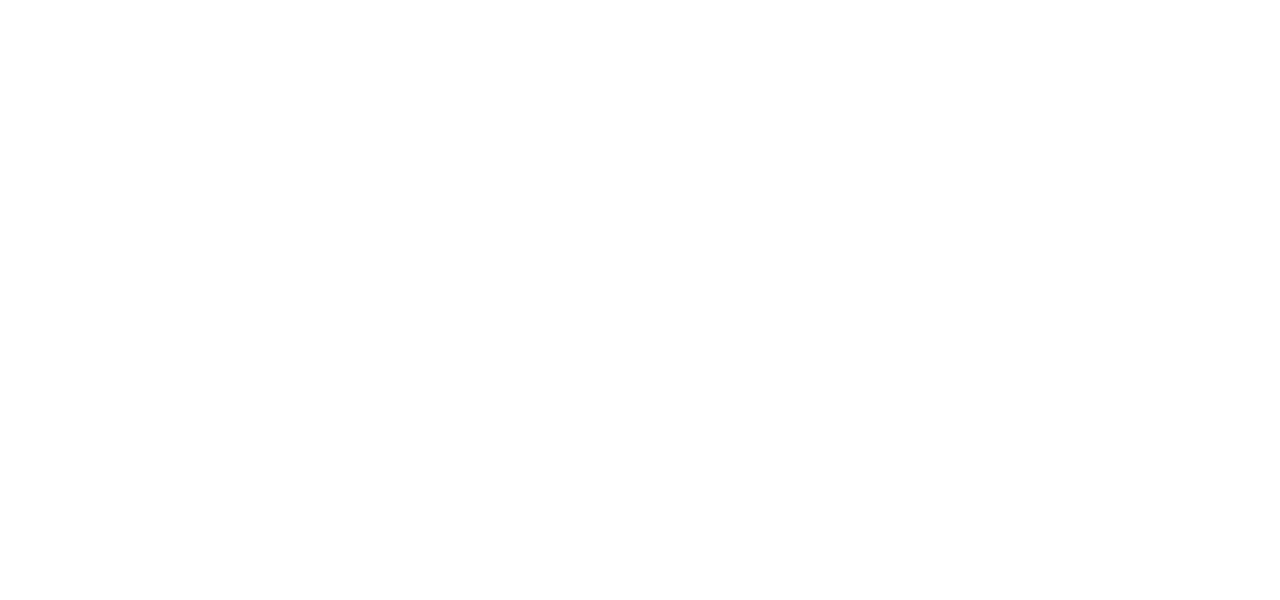
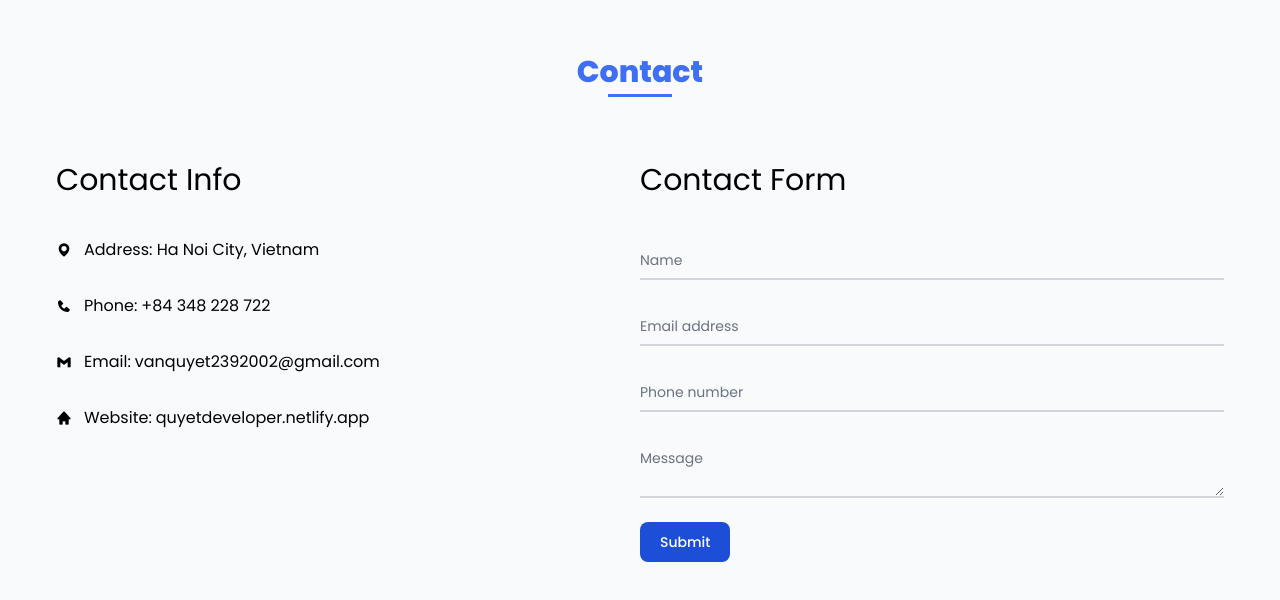
Before and after one commit to pvq2k2/Pham_Van_Quyet, a React (Vite) app: page / in a window 1280 px wide. Shown: the part 2885-3485 px from the top of the page. Before the commit the page ends 2843 px from the top, so only its background shows below. Built offline with nearby package versions, Linux system fonts and the light colour scheme.

Commit message:
feat: Contact Components

```diff
--- a/src/components/About.jsx
+++ b/src/components/About.jsx
@@ -4,7 +4,7 @@
   return (
       <section className="pt-20 pb-40 bg-slate-50 dark:bg-[#1F2235] transition duration-500" id="about">
           <h2 className="relative text-3xl text-left sm:text-center text-[#3e6ff4] mt-4 mb-8 font-extrabold pl-4 sm:pl-0
-          after:absolute after:w-16 after:h-[3px] after:left-0 after:right-0 after:m-0 after:ml-4 after:top-10 after:bg-[#3e6ff4] sm:after:m-auto sm:after:ml-0">About</h2>
+          after:absolute after:w-16 after:h-[3px] after:left-4 after:right-0 after:top-10 after:bg-[#3e6ff4] sm:after:left-0 sm:after:m-auto">About</h2>
           <div className="gap-y-8 text-center sm:text-left mx-auto pt-10 xl:w-[1200px] grid grid-cols-1 sm:grid-cols-2 items-center px-4">
           <div className="self-center relative mx-auto sm:mx-0 sm:left-1/4 lg:left-1/3">
           <img className="w-[200px] rounded-lg" src="https://i.postimg.cc/FHpjqR1Y/Alcidesmarcio.jpg" alt />
--- /dev/null
+++ b/src/components/Contact.jsx
@@ -0,0 +1,78 @@
+import React from 'react'
+
+const Contact = () => {
+  return (
+      <section className="pt-20 pb-40 bg-slate-50 dark:bg-[#1F2235] transition duration-500" id="contact">
+          <h2 className="relative text-3xl text-left sm:text-center text-[#3e6ff4] mt-4 mb-8 font-extrabold pl-4 sm:pl-0
+          after:absolute after:w-16 after:h-[3px] after:left-4 after:right-0 after:top-10 after:bg-[#3e6ff4] sm:after:left-0 sm:after:m-auto">Contact</h2>
+          <div className="gap-y-8 text-left mx-auto pt-10 xl:w-[1200px] grid grid-cols-1 sm:grid-cols-2 px-4">
+            <div>
+                <h3 className="mb-10 text-3xl dark:text-white">Contact Info</h3>
+                <ul className="flex flex-col text-base">
+                    <li className="flex flex-col sm:flex-row mb-8 sm:items-center">
+                        <i className="bx bxs-map mr-3 dark:text-white" />
+                        <span className="dark:text-white">Address: Ha Noi City, Vietnam</span>
+                    </li>
+                    <li className="flex flex-col sm:flex-row mb-8 sm:items-center">
+                        <i className="bx bxs-phone mr-3 dark:text-white" />
+                        <span className="dark:text-white">Phone:<a href="tel:+84348228722" className="pl-1 hover:underline hover:text-[#3e6ff4]">+84 348 228 722</a></span>
+                    </li>
+                    <li className="flex flex-col sm:flex-row mb-8 sm:items-center">
+                        <i className="bx bxl-gmail mr-3 dark:text-white" />
+                        <span className="dark:text-white">Email:<a href="mailto:vanquyet2392002@gmail.com" className="pl-1 hover:underline hover:text-[#3e6ff4]">vanquyet2392002@gmail.com</a></span>
+                    </li>
+                    <li className="flex flex-col sm:flex-row mb-8 sm:items-center">
+                    <i className="bx bxs-home mr-3 dark:text-white" />
+                    <span className="dark:text-white">Website:<a href="#home" className="pl-1 hover:underline hover:text-[#3e6ff4]">quyetdeveloper.netlify.app</a></span>
+                    </li>
+                </ul>
+            </div>
+    <div>
+        <h3 className="mb-10 text-3xl dark:text-white">Contact Form</h3>
+    <form>
+        <div className="relative z-0 w-full mb-6 group">
+            <input type="text" name="floating_name" id="floating_name" className="block py-2.5 px-0 w-full text-sm text-gray-900 bg-transparent border-0 border-b-2 border-gray-300 appearance-none dark:text-white dark:border-gray-600 dark:focus:border-blue-500 focus:outline-none focus:ring-0 focus:border-blue-600 peer" placeholder=" " required />
+            <label htmlFor="floating_name" className="peer-focus:font-medium absolute text-sm text-gray-500 dark:text-gray-400 duration-300 transform -translate-y-6 scale-75 top-3 -z-10 origin-[0] peer-focus:left-0 peer-focus:text-blue-600 peer-focus:dark:text-blue-500 peer-placeholder-shown:scale-100 peer-placeholder-shown:translate-y-0 peer-focus:scale-75 peer-focus:-translate-y-6">Name</label>
+        </div>
+        <div className="relative z-0 w-full mb-6 group">
+            <input type="email" name="floating_email" className="block py-2.5 px-0 w-full text-sm text-gray-900 bg-transparent border-0 border-b-2 border-gray-300 appearance-none dark:text-white dark:border-gray-600 dark:focus:border-blue-500 focus:outline-none focus:ring-0 focus:border-blue-600 peer" placeholder=" " required />
+            <label htmlFor="floating_email" className="peer-focus:font-medium absolute text-sm text-gray-500 dark:text-gray-400 duration-300 transform -translate-y-6 scale-75 top-3 -z-10 origin-[0] peer-focus:left-0 peer-focus:text-blue-600 peer-focus:dark:text-blue-500 peer-placeholder-shown:scale-100 peer-placeholder-shown:translate-y-0 peer-focus:scale-75 peer-focus:-translate-y-6">Email address</label>
+        </div>
+        <div className="relative z-0 w-full mb-6 group">
+            <input type="tel" name="floating_phone" id="floating_phone" className="block py-2.5 px-0 w-full text-sm text-gray-900 bg-transparent border-0 border-b-2 border-gray-300 appearance-none dark:text-white dark:border-gray-600 dark:focus:border-blue-500 focus:outline-none focus:ring-0 focus:border-blue-600 peer" placeholder=" " required />
+            <label htmlFor="floating_phone" className="peer-focus:font-medium absolute text-sm text-gray-500 dark:text-gray-400 duration-300 transform -translate-y-6 scale-75 top-3 -z-10 origin-[0] peer-focus:left-0 peer-focus:text-blue-600 peer-focus:dark:text-blue-500 peer-placeholder-shown:scale-100 peer-placeholder-shown:translate-y-0 peer-focus:scale-75 peer-focus:-translate-y-6">Phone number</label>
+        </div>
+        <div className="relative z-0 w-full mb-6 group">
+            <textarea className="block py-2.5 px-0 w-full text-sm text-gray-900 bg-transparent border-0 border-b-2 border-gray-300 appearance-none dark:text-white dark:border-gray-600 dark:focus:border-blue-500 focus:outline-none focus:ring-0 focus:border-blue-600 peer" placeholder=" " required />
+            <label className="peer-focus:font-medium absolute text-sm text-gray-500 dark:text-gray-400 duration-300 transform -translate-y-6 scale-75 top-3 -z-10 origin-[0] peer-focus:left-0 peer-focus:text-blue-600 peer-focus:dark:text-blue-500 peer-placeholder-shown:scale-100 peer-placeholder-shown:translate-y-0 peer-focus:scale-75 peer-focus:-translate-y-6">Message</label>
+        </div>
+  {/* <div className="grid xl:grid-cols-2 xl:gap-6">
+    <div className="relative z-0 w-full mb-6 group">
+      <input type="text" name="floating_first_name" id="floating_first_name" className="block py-2.5 px-0 w-full text-sm text-gray-900 bg-transparent border-0 border-b-2 border-gray-300 appearance-none dark:text-white dark:border-gray-600 dark:focus:border-blue-500 focus:outline-none focus:ring-0 focus:border-blue-600 peer" placeholder=" " required />
+      <label htmlFor="floating_first_name" className="peer-focus:font-medium absolute text-sm text-gray-500 dark:text-gray-400 duration-300 transform -translate-y-6 scale-75 top-3 -z-10 origin-[0] peer-focus:left-0 peer-focus:text-blue-600 peer-focus:dark:text-blue-500 peer-placeholder-shown:scale-100 peer-placeholder-shown:translate-y-0 peer-focus:scale-75 peer-focus:-translate-y-6">First name</label>
+    </div>
+    <div className="relative z-0 w-full mb-6 group">
+      <input type="text" name="floating_last_name" id="floating_last_name" className="block py-2.5 px-0 w-full text-sm text-gray-900 bg-transparent border-0 border-b-2 border-gray-300 appearance-none dark:text-white dark:border-gray-600 dark:focus:border-blue-500 focus:outline-none focus:ring-0 focus:border-blue-600 peer" placeholder=" " required />
+      <label htmlFor="floating_last_name" className="peer-focus:font-medium absolute text-sm text-gray-500 dark:text-gray-400 duration-300 transform -translate-y-6 scale-75 top-3 -z-10 origin-[0] peer-focus:left-0 peer-focus:text-blue-600 peer-focus:dark:text-blue-500 peer-placeholder-shown:scale-100 peer-placeholder-shown:translate-y-0 peer-focus:scale-75 peer-focus:-translate-y-6">Last name</label>
+    </div>
+  </div>
+  <div className="grid xl:grid-cols-2 xl:gap-6">
+    <div className="relative z-0 w-full mb-6 group">
+      <input type="tel" pattern="[0-9]{3}-[0-9]{3}-[0-9]{4}" name="floating_phone" id="floating_phone" className="block py-2.5 px-0 w-full text-sm text-gray-900 bg-transparent border-0 border-b-2 border-gray-300 appearance-none dark:text-white dark:border-gray-600 dark:focus:border-blue-500 focus:outline-none focus:ring-0 focus:border-blue-600 peer" placeholder=" " required />
+      <label htmlFor="floating_phone" className="peer-focus:font-medium absolute text-sm text-gray-500 dark:text-gray-400 duration-300 transform -translate-y-6 scale-75 top-3 -z-10 origin-[0] peer-focus:left-0 peer-focus:text-blue-600 peer-focus:dark:text-blue-500 peer-placeholder-shown:scale-100 peer-placeholder-shown:translate-y-0 peer-focus:scale-75 peer-focus:-translate-y-6">Phone number (123-456-7890)</label>
+    </div>
+    <div className="relative z-0 w-full mb-6 group">
+      <input type="text" name="floating_company" id="floating_company" className="block py-2.5 px-0 w-full text-sm text-gray-900 bg-transparent border-0 border-b-2 border-gray-300 appearance-none dark:text-white dark:border-gray-600 dark:focus:border-blue-500 focus:outline-none focus:ring-0 focus:border-blue-600 peer" placeholder=" " required />
+      <label htmlFor="floating_company" className="peer-focus:font-medium absolute text-sm text-gray-500 dark:text-gray-400 duration-300 transform -translate-y-6 scale-75 top-3 -z-10 origin-[0] peer-focus:left-0 peer-focus:text-blue-600 peer-focus:dark:text-blue-500 peer-placeholder-shown:scale-100 peer-placeholder-shown:translate-y-0 peer-focus:scale-75 peer-focus:-translate-y-6">Company (Ex. Google)</label>
+    </div>
+  </div> */}
+  <button type="submit" className="text-white bg-blue-700 hover:bg-blue-800 focus:ring-4 focus:outline-none focus:ring-blue-300 font-medium rounded-lg text-sm w-full sm:w-auto px-5 py-2.5 text-center dark:bg-blue-600 dark:hover:bg-blue-700 dark:focus:ring-blue-800">Submit</button>
+</form>
+
+                        </div>
+                    </div>
+      </section>
+  )
+}
+
+export default Contact
--- a/src/components/Portfolio.jsx
+++ b/src/components/Portfolio.jsx
@@ -4,7 +4,7 @@
   return (
       <section className="pt-20 pb-40 bg-slate-50 dark:bg-[#1F2235] transition duration-500" id="portfolio">
           <h2 className="relative text-3xl text-left sm:text-center text-[#3e6ff4] mt-4 mb-8 font-extrabold pl-4 sm:pl-0
-          after:absolute after:w-16 after:h-[3px] after:left-0 after:right-0 after:m-0 after:ml-4 after:top-10 after:bg-[#3e6ff4] sm:after:m-auto sm:after:ml-0">Portfolio</h2>
+          after:absolute after:w-16 after:h-[3px] after:left-4 after:right-0 after:top-10 after:bg-[#3e6ff4] sm:after:left-0 sm:after:m-auto">Portfolio</h2>
           <div className="mx-auto pt-10 xl:w-[1200px] sm:px-10">
             <div className="group gap-y-8 text-left grid grid-cols-1 sm:grid-cols-2 items-center py-10 px-4 rounded-lg shadow-xl sm:shadow-none sm:border-b-2 sm:border-dashed sm:border-[#3e6ff4]">
                 <div className="box-border overflow-hidden">
--- a/src/components/Skill.jsx
+++ b/src/components/Skill.jsx
@@ -4,7 +4,7 @@
   return (
       <section className="pt-20 pb-40 bg-slate-50 dark:bg-[#1F2235] transition duration-500" id="skill">
           <h2 className="relative text-3xl text-left sm:text-center text-[#3e6ff4] mt-4 mb-8 font-extrabold pl-4 sm:pl-0
-          after:absolute after:w-16 after:h-[3px] after:left-0 after:right-0 after:m-0 after:ml-4 after:top-10 after:bg-[#3e6ff4] sm:after:m-auto sm:after:ml-0">Skills</h2>
+          after:absolute after:w-16 after:h-[3px] after:left-4 after:right-0 after:top-10 after:bg-[#3e6ff4] sm:after:left-0 sm:after:m-auto">Skills</h2>
           <div className="gap-y-8 text-center sm:text-left mx-auto pt-10 xl:w-[1200px] grid grid-cols-1 sm:grid-cols-2 items-center px-10">
               <div>
               <div className="sm:pr-10">
--- a/src/pages/HomePage.jsx
+++ b/src/pages/HomePage.jsx
@@ -1,5 +1,6 @@
 import React from 'react'
 import About from '../components/About'
+import Contact from '../components/Contact'
 import Header from '../components/Header'
 import Home from '../components/Home'
 import Portfolio from '../components/Portfolio'
@@ -13,6 +14,7 @@
         <About />
         <Skill />
         <Portfolio />
+        <Contact />
     </div>
   )
 }
```
